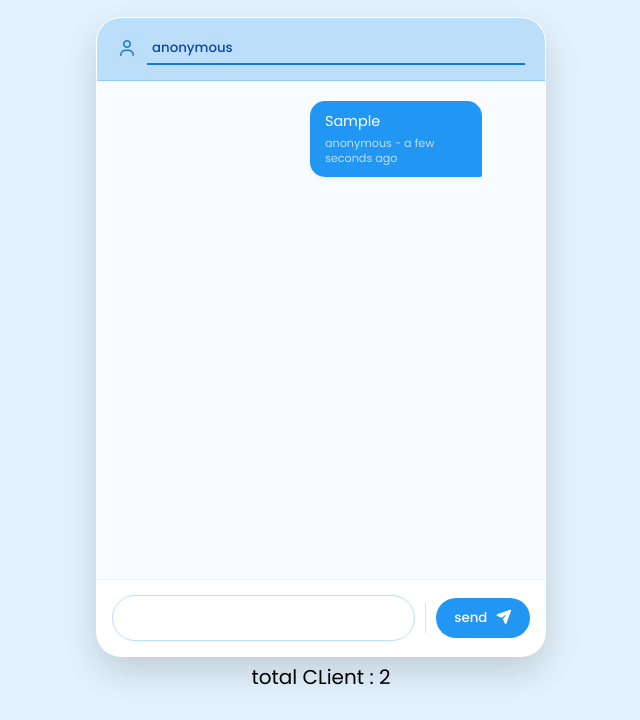
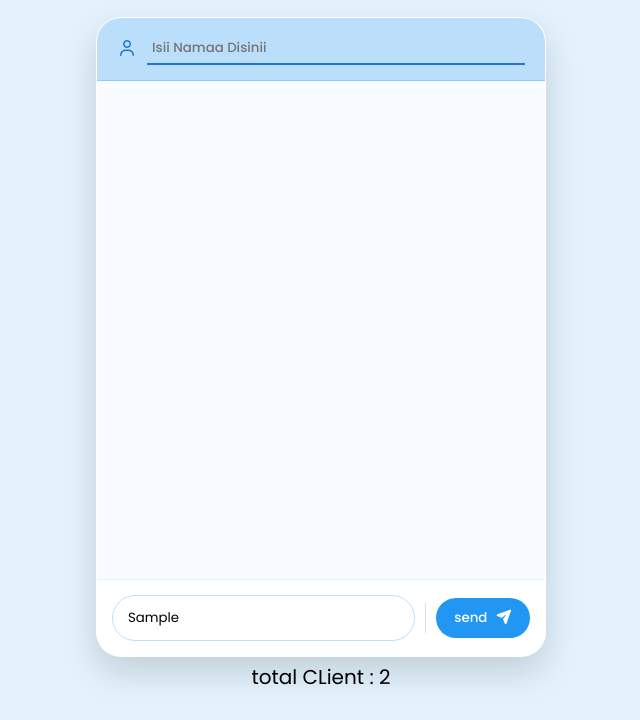
Before and after one commit to Chilhan23/Web_Chat_SocketIo, a website: page public/index.html in a window 1280 px wide. Both pictures are taken after typing "Sample" into the empty fields and a click on the button "send". Shown: the part 80-800 px from the top of the page, without its empty margins (319-959 px from the left). Drawn offline with nearby package versions, Linux system fonts and the light colour scheme; no server answers.

Commit message:
Add name validation

```diff
--- a/public/index.html
+++ b/public/index.html
@@ -12,7 +12,7 @@
     <div class="main">
         <div class="name">
             <span><i class="far fa-user"></i></span>
-            <input type="text" id="name-input" class="name-input" value="anonymous" maxlength="20">
+            <input type="text" id="name-input" class="name-input" value="" placeholder="Isii Namaa Disinii" maxlength="20">
 
         </div>
         <ul class="message-container" id="message-container">
--- a/public/main.js
+++ b/public/main.js
@@ -17,6 +17,12 @@ socket.on('client-total', (total) => {
 
 
 function sendMessage() {
+    // Validasi: Jika nama masih anonymous atau kosong, minta user isi nama
+    if (nameInput.value === 'anonymous' || nameInput.value.trim() === '') {
+        alert('Silahkan masukkan nama kamu terlebih dahulu di kolom nama!');
+        nameInput.focus();
+        return;
+    }
     if(messageInput.value === '') return;
     console.log(messageInput.value);
     const data = {
```
